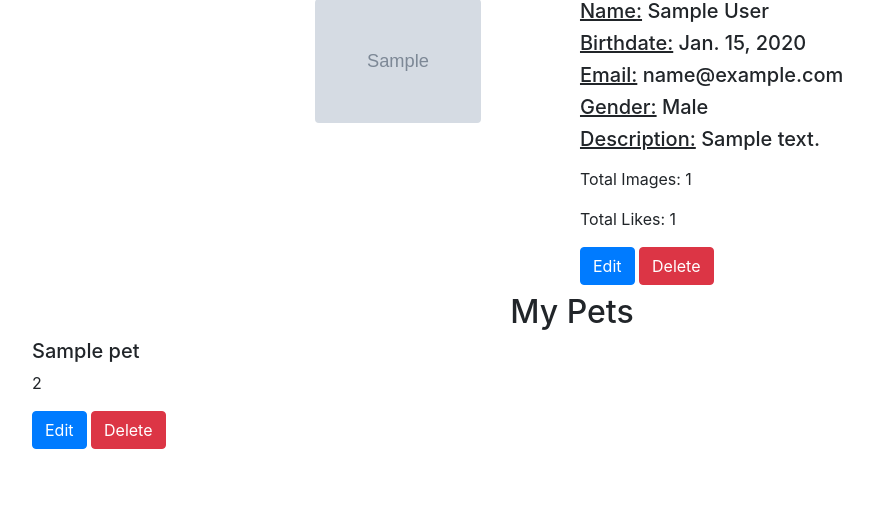
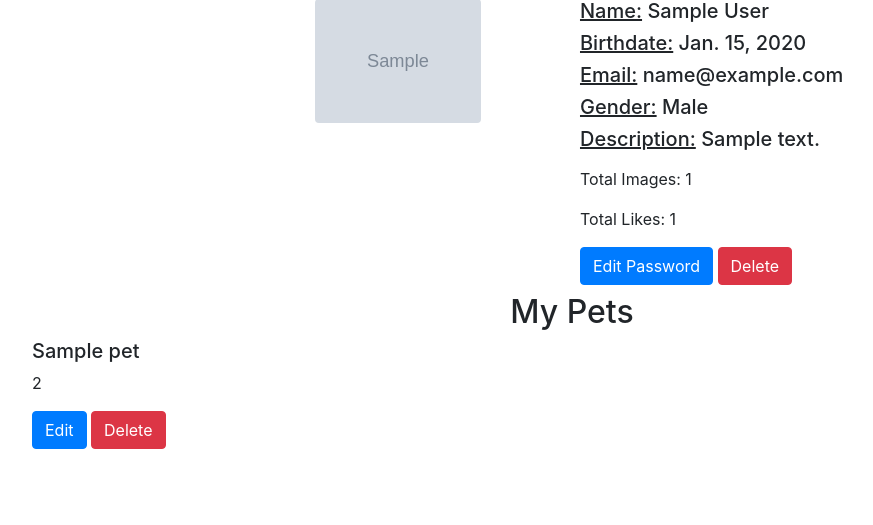
Before and after one commit to RumenWZ/django-practice-one, a Django app: page /accounts/1/ in a window 1280 px wide. Shown: the part 147-672 px from the top of the page, without its empty margins (68-941 px from the left). Run offline with Django 4.2, Linux system fonts and the light colour scheme; a user stored in the database is signed in; tables that the repository leaves empty hold one stand-in row (values such as "Sample post"); grey boxes marked "Sample" are stand-in pictures; some libraries are stand-ins or nearby versions.

Commit message:
Added Password Change

```diff
--- a/PracticePetstagram/PracticePetstragram/accounts/urls.py
+++ b/PracticePetstagram/PracticePetstragram/accounts/urls.py
@@ -1,7 +1,8 @@
-from django.urls import path
+from django.urls import path, reverse_lazy
+from django.views.generic import RedirectView
 
-from PracticePetstragram.accounts.views import UserLoginView, UserLogoutView, UserRegisterView, ProfileDetailsView
-
+from PracticePetstragram.accounts.views import UserLoginView, UserLogoutView, UserRegisterView, ProfileDetailsView, \
+    ChangePasswordView
 
 urlpatterns = (
     path('login/', UserLoginView.as_view(), name='login user'),
@@ -9,4 +10,6 @@ urlpatterns = (
     path('logout/', UserLogoutView.as_view(), name='logout user'),
 
     path('<int:pk>/', ProfileDetailsView.as_view(), name='profile details'),
+    path('edit-password/', ChangePasswordView.as_view(), name='edit password'),
+    path('password_change_done/', RedirectView.as_view(url=reverse_lazy('dashboard')), name='password change done'),
 )
--- a/PracticePetstagram/PracticePetstragram/accounts/views.py
+++ b/PracticePetstagram/PracticePetstragram/accounts/views.py
@@ -54,3 +54,6 @@ class ProfileDetailsView(views.DetailView):
         })
 
         return context
+
+class ChangePasswordView(auth_views.PasswordChangeView):
+    template_name = 'accounts/change_password.html'
--- a/PracticePetstagram/templates/profile_details.html
+++ b/PracticePetstagram/templates/profile_details.html
@@ -25,7 +25,7 @@
                 <p class="mt-2">Total Images: {{ total_pet_photos_count }}</p>
                 <p class="mt-2">Total Likes: {{ total_likes_count }}</p>
                 {% if is_owner %}
-                    <a href="#" class="btn btn-primary">Edit</a>
+                    <a href="{% url 'edit password' %}" class="btn btn-primary">Edit Password</a>
                     <a href="#" class="btn btn-danger">Delete</a>
                 {% endif %}
             </div>
```
Also changed, not shown: PracticePetstagram/templates/accounts/change_password.html (added, +19 -0 lines).
